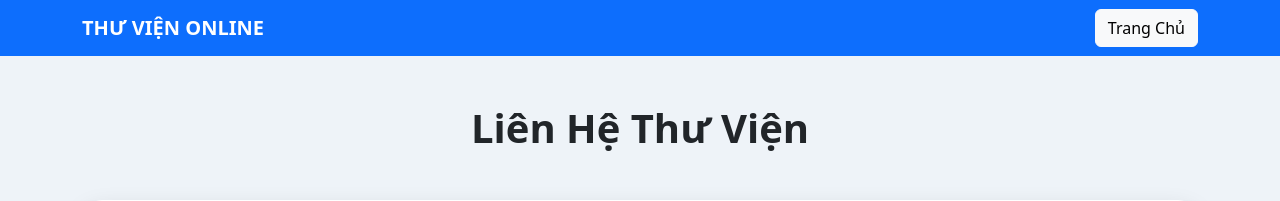
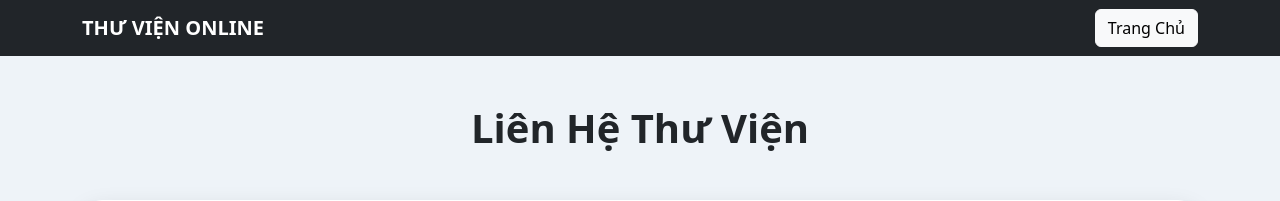
Before and after one commit to NghiaTran0202/Nhom2-QLThuVien-CuoiKy, a PHP site: page /contact.php in a window 1280 px wide. Shown: the top 201 px of the page. Run offline with PHP 8.4, Linux system fonts and the light colour scheme.

Commit message:
Thay navbar background

```diff
--- a/contact.php
+++ b/contact.php
@@ -17,7 +17,7 @@ body{
 }
 
 .navbar{
-    background:#0d6efd;
+    background:#212529;
 }
 
 .contact-box{
```
